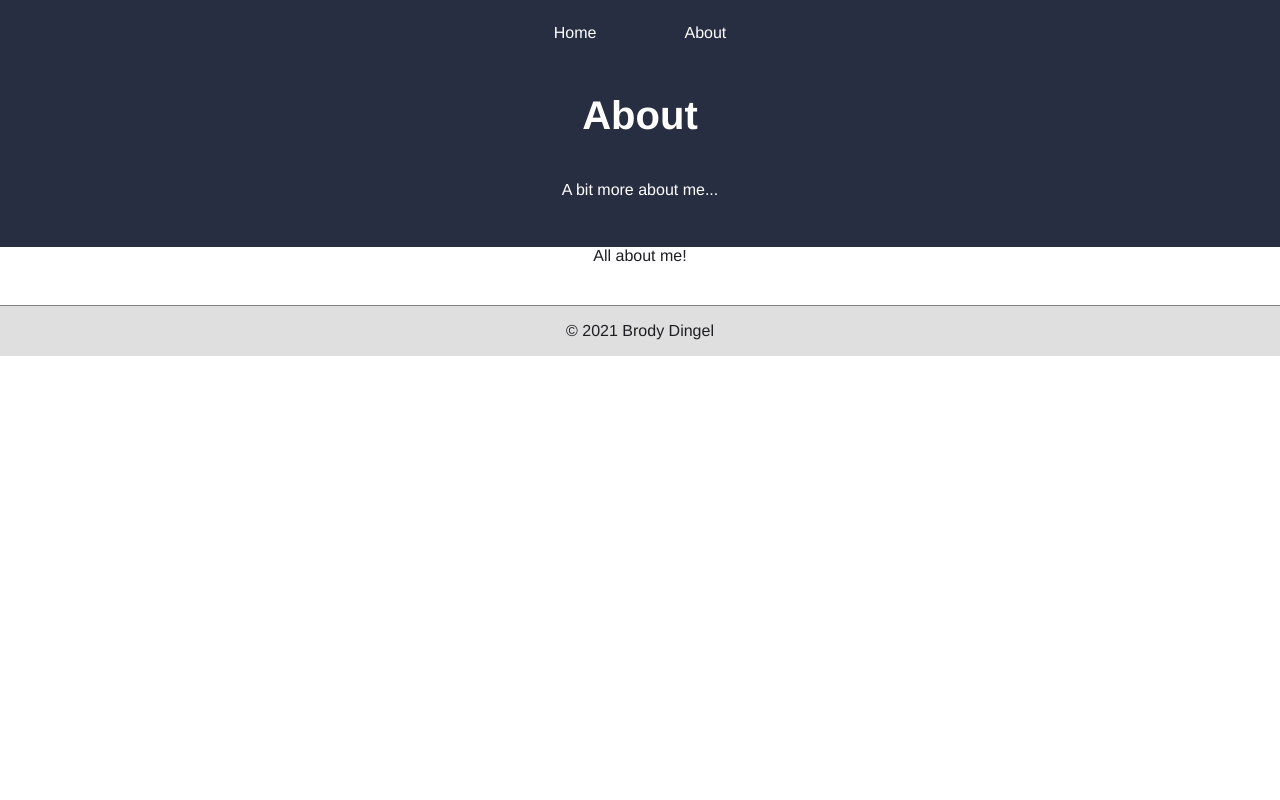
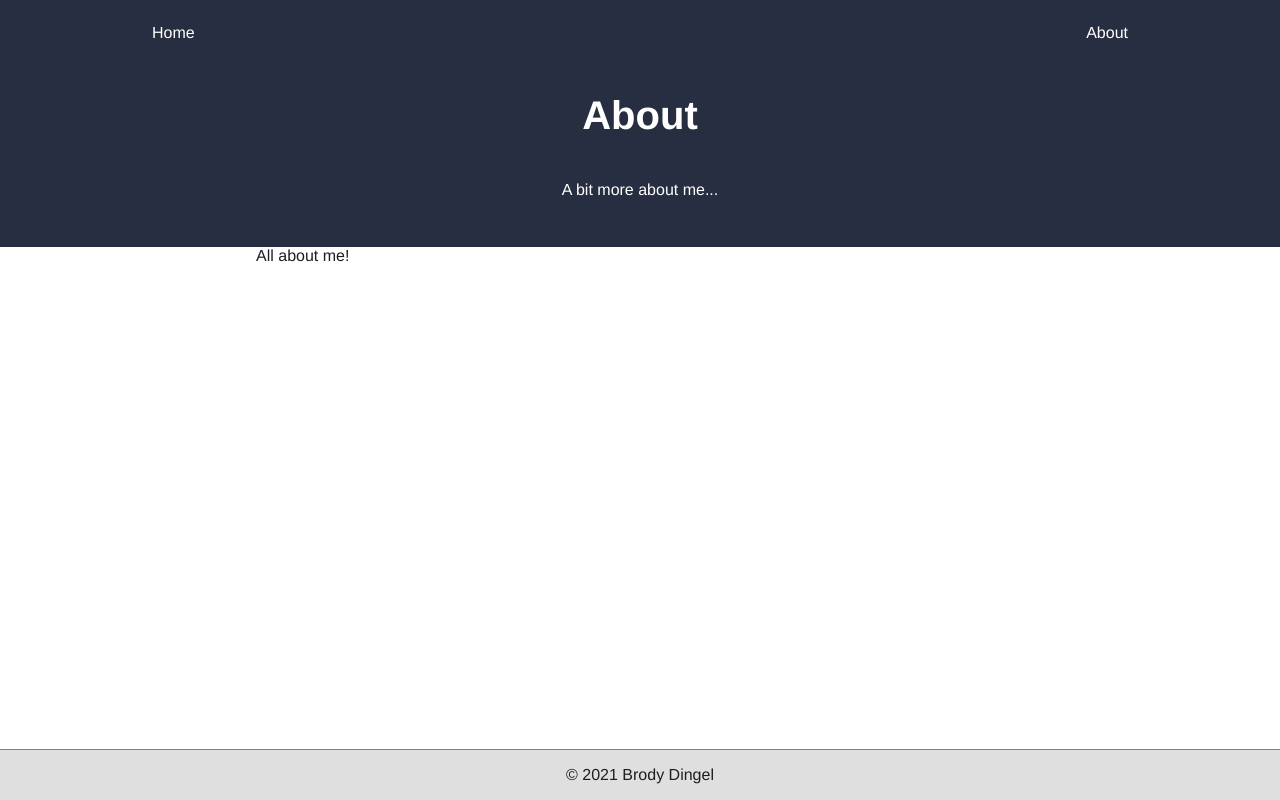
Before and after one commit to brodyd795/personal-site, a Next.js app: page /about in a window 1280 px wide. Built offline with nearby package versions, Linux system fonts and the light colour scheme.

Commit message:
Container widths

```diff
--- a/components/container.tsx
+++ b/components/container.tsx
@@ -13,6 +13,8 @@ const StyledContainer = styled.div`
 
 const StyledChildrenContainer = styled.div`
 	max-width: 768px;
+	width: 100%;
+	flex: 1;
 `;
 
 interface IProps {
--- a/components/header.tsx
+++ b/components/header.tsx
@@ -40,6 +40,7 @@ const StyledDescription = styled.p`
 
 const StyledHeaderInnerContainer = styled.div`
 	max-width: 1024px;
+	width: 100%;
 `;
 
 interface IHeaderProps {
```
